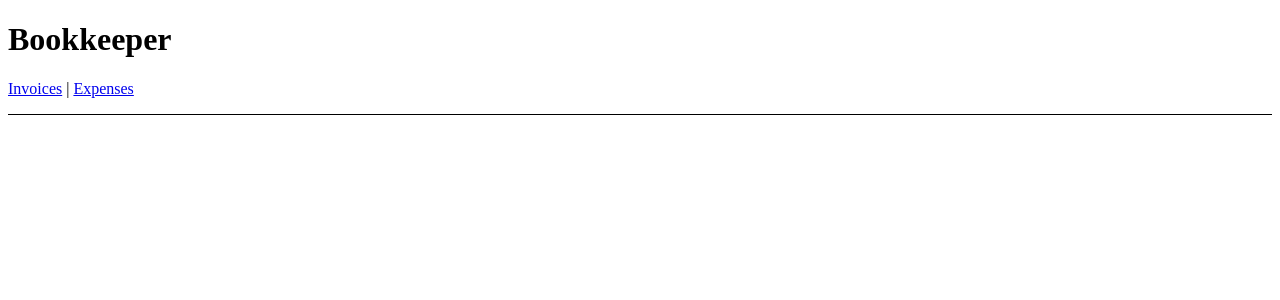
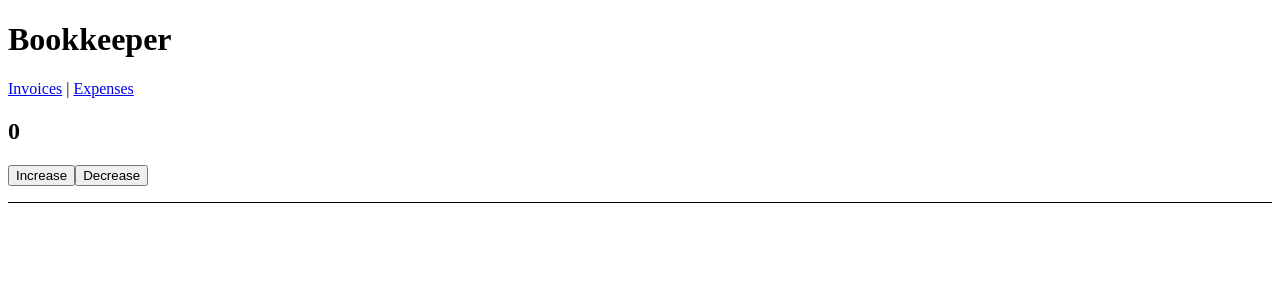
Before and after one commit to arlyxiao/redux-toolkit-demo, a React (Create React App) app: page / in a window 1280 px wide. Shown: the top 300 px of the page. Built offline with nearby package versions, Linux system fonts and the light colour scheme.

Commit message:
Add redux with counter example

```diff
--- a/package.json
+++ b/package.json
@@ -4,8 +4,10 @@
   "version": "0.1.0",
   "private": true,
   "dependencies": {
+    "@reduxjs/toolkit": "^1.8.1",
     "react": "^18.0.0",
     "react-dom": "^18.0.0",
+    "react-redux": "^7.2.8",
     "react-router-dom": "6",
     "react-scripts": "5.0.0",
     "web-vitals": "^2.1.0"
--- a/src/App.js
+++ b/src/App.js
@@ -1,4 +1,5 @@
 import { Link } from 'react-router-dom'
+import { Counter } from 'components/Counter'
 
 export default function App() {
   return (
@@ -12,6 +13,7 @@ export default function App() {
       >
         <Link to="/invoices">Invoices</Link> |{' '}
         <Link to="/expenses">Expenses</Link>
+        <Counter />
       </nav>
     </div>
   )
--- /dev/null
+++ b/src/components/Counter/index.tsx
@@ -0,0 +1,33 @@
+import React from 'react'
+import { useAppSelector, useAppDispatch } from 'store/hooks'
+import {
+  selectCount,
+  decrement,
+  increment,
+} from 'store/slices/counter/counterSlice'
+
+export function Counter() {
+  const count = useAppSelector(selectCount)
+  const dispatch = useAppDispatch()
+
+  const handleIncrease = () => {
+    dispatch(increment())
+  }
+
+  const handleDecrease = () => {
+    dispatch(decrement())
+  }
+
+  return (
+    <>
+      <h1>{count}</h1>
+      <button type="button" onClick={handleIncrease}>
+        Increase
+      </button>
+
+      <button type="button" onClick={handleDecrease}>
+        Decrease
+      </button>
+    </>
+  )
+}
--- a/src/index.jsx
+++ b/src/index.jsx
@@ -1,6 +1,8 @@
 import React from 'react'
-import ReactDOM from 'react-dom'
+import { Provider } from 'react-redux'
+import ReactDOM from 'react-dom/client'
 import { BrowserRouter, Routes, Route } from 'react-router-dom'
+import { store } from 'store'
 import App from './App'
 import reportWebVitals from './reportWebVitals'
 import Expenses from 'pages/expenses'
@@ -11,6 +13,7 @@ const root = ReactDOM.createRoot(rootElement)
 
 root.render(
   <React.StrictMode>
+    <Provider store={store}>
       <BrowserRouter>
         <Routes>
           <Route path="/" element={<App />} />
@@ -18,6 +21,7 @@ root.render(
           <Route path="invoices" element={<Invoices />} />
         </Routes>
       </BrowserRouter>
+    </Provider>
   </React.StrictMode>,
 )
 
--- /dev/null
+++ b/src/store/hooks.ts
@@ -0,0 +1,5 @@
+import { TypedUseSelectorHook, useDispatch, useSelector } from 'react-redux'
+import type { RootState, AppDispatch } from 'store'
+
+export const useAppDispatch = () => useDispatch<AppDispatch>()
+export const useAppSelector: TypedUseSelectorHook<RootState> = useSelector
--- /dev/null
+++ b/src/store/index.ts
@@ -0,0 +1,11 @@
+import { configureStore } from '@reduxjs/toolkit'
+import counterReducer from 'store/slices/counter/counterSlice'
+
+export type RootState = ReturnType<typeof store.getState>
+export type AppDispatch = typeof store.dispatch
+
+export const store = configureStore({
+  reducer: {
+    counter: counterReducer,
+  },
+})
--- /dev/null
+++ b/src/store/slices/counter/counterSlice.ts
@@ -0,0 +1,37 @@
+import { createSlice, PayloadAction } from '@reduxjs/toolkit'
+import type { RootState } from 'store'
+
+// Define a type for the slice state
+interface ICounter {
+  value: number
+}
+
+// Define the initial state using that type
+const initialState: ICounter = {
+  value: 0,
+}
+
+export const counterSlice = createSlice({
+  name: 'counter',
+  // `createSlice` will infer the state type from the `initialState` argument
+  initialState,
+  reducers: {
+    increment: (state) => {
+      state.value += 1
+    },
+    decrement: (state) => {
+      state.value -= 1
+    },
+    // Use the PayloadAction type to declare the contents of `action.payload`
+    incrementByAmount: (state, action: PayloadAction<number>) => {
+      state.value += action.payload
+    },
+  },
+})
+
+export const { increment, decrement, incrementByAmount } = counterSlice.actions
+
+// Other code such as selectors can use the imported `RootState` type
+export const selectCount = (state: RootState) => state.counter.value
+
+export default counterSlice.reducer
```
Also changed, not shown: 1 other file (tests, documents, lock files or other folders). Lines whose indentation alone changed are shown as unchanged.
